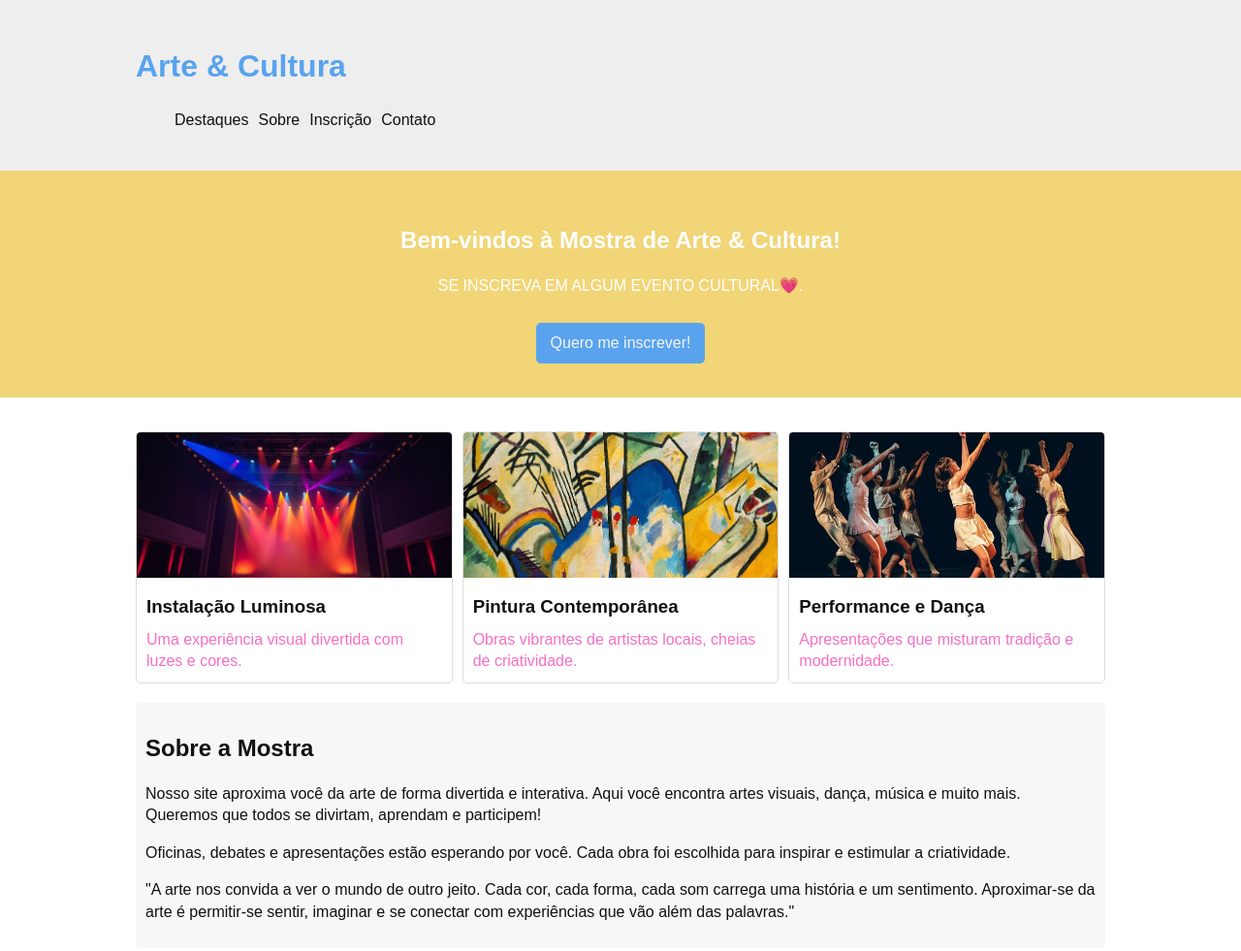
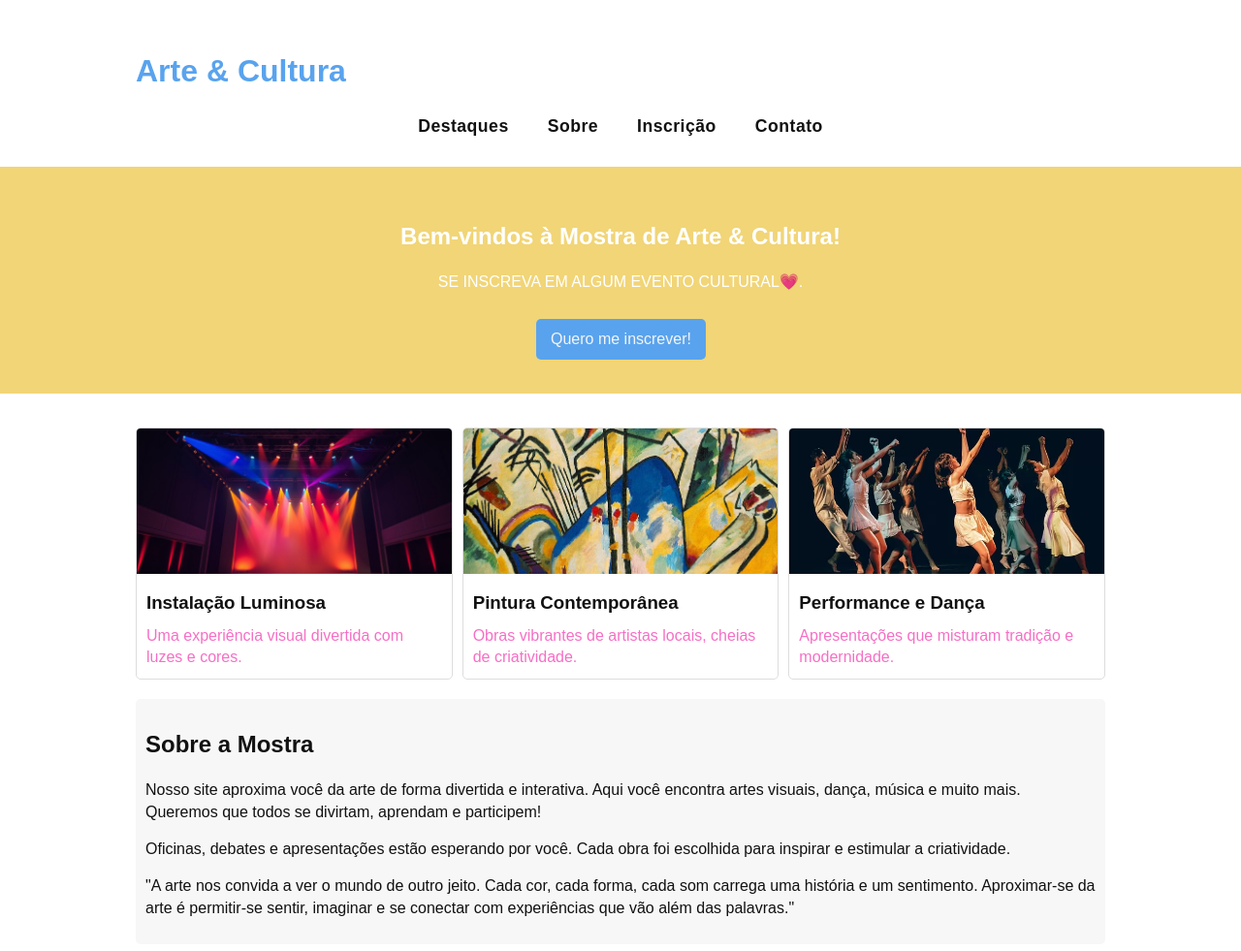
Before and after one commit to queirozmarina750-star/arte-e-cultura, a plain HTML site: page index.html in a window 1280 px wide. Shown: the top 981 px of the page at 97% size. Drawn offline with nearby package versions, Linux system fonts and the light colour scheme.

Commit message:
atualizações

```diff
--- a/assets/css/style.css
+++ b/assets/css/style.css
@@ -1,3 +1,9 @@
+:root {
+  --cor-principal: #59a3ee;
+  --padding-padrao: 10px 20px;
+  --borda-arredondada: 10px;
+}
+
 /* Reset e corpo */
 body {
   font-family: Arial, sans-serif;
@@ -16,7 +22,7 @@ body {
 
 /* Header e navegação */
 header {
-  background: #eee;
+  background: var(--cor-principal);
   padding: 10px 0;
   display: flex;
   justify-content: space-between;
@@ -25,7 +31,7 @@ header {
 
 header .logo {
   font-weight: bold;
-  color: #59a3ee; /* roxo */
+  color: var(--cor-principal); /* roxo */
 }
 
 header nav ul {
@@ -138,6 +144,55 @@ footer a {
   text-decoration: none;
   color: #59a3ee;
 }
+/* Deixa o fundo mais clean */
+header {
+  background: #fff;
+  border-bottom: 3px solid var(--cor-destaque);
+  padding: 15px 0;
+}
+
+/* Organiza o menu */
+header nav ul {
+  list-style: none;
+  display: flex;
+  justify-content: center;
+  gap: 40px;
+  margin: 0;
+  padding: 0;
+}
+
+/* Links do menu */
+header nav a {
+  position: relative;
+  text-decoration: none;
+  color: var(--cor-texto);
+  font-weight: bold;
+  font-size: 1.1rem;
+  letter-spacing: 0.5px;
+  transition: color 0.3s ease;
+}
+
+/* Linha animada embaixo */
+header nav a::after {
+  content: "";
+  position: absolute;
+  left: 0;
+  bottom: -6px;
+  width: 0%;
+  height: 3px;
+  background: var(--cor-principal);
+  transition: width 0.3s ease;
+  border-radius: 3px;
+}
+
+header nav a:hover {
+  color: var(--cor-principal);
+}
+
+header nav a:hover::after {
+  width: 100%;
+}
+
 
 /* Responsivo */
 @media (max-width: 800px) {
--- a/index.html
+++ b/index.html
@@ -4,52 +4,57 @@
   <meta charset="UTF-8">
   <meta name="viewport" content="width=device-width, initial-scale=1.0">
   <title>Arte & Cultura - Site Simples</title>
+
+
   <link rel="stylesheet" href="assets/css/style.css">
+
+
+  <link rel="stylesheet" href="https://cdnjs.cloudflare.com/ajax/libs/animate.css/4.1.1/animate.min.css"/>
 </head>
 <body>
 
   <header>
     <div class="container">
-      <h1 class="logo">Arte & Cultura</h1>
+      <h1 class="logo animate__animated animate__fadeInLeft">Arte & Cultura</h1>
       <nav>
         <ul>
-          <li><a href="#destaques">Destaques</a></li>
-          <li><a href="#sobre">Sobre</a></li>
-          <li><a href="#inscricao">Inscrição</a></li>
-          <li><a href="#contato">Contato</a></li>
+          <li><a href="#destaques" class="animate__animated animate__fadeInDown">Destaques</a></li>
+          <li><a href="#sobre" class="animate__animated animate__fadeInDown animate__delay-1s">Sobre</a></li>
+          <li><a href="#inscricao" class="animate__animated animate__fadeInDown animate__delay-2s">Inscrição</a></li>
+          <li><a href="#contato" class="animate__animated animate__fadeInDown animate__delay-3s">Contato</a></li>
         </ul>
       </nav>
     </div>
   </header>
 
-  <section class="hero">
+  <section class="hero animate__animated animate__zoomIn">
     <div class="container">
       <h2>Bem-vindos à Mostra de Arte & Cultura!</h2>
       <p>SE INSCREVA EM ALGUM EVENTO CULTURAL💗.</p>
-    <a href="inscriçao.html">Quero me inscrever!</a>
+      <a href="inscriçao.html" class="animate__animated animate__pulse animate__infinite">Quero me inscrever!</a>
     </div>
   </section>
 
   <main class="container">
     <section id="destaques" class="cards">
-      <article class="card">
+      <article class="card animate__animated animate__fadeInUp">
         <img src="assets/img/image.png" alt="Instalação luminosa">
         <h3>Instalação Luminosa</h3>
         <p>Uma experiência visual divertida com luzes e cores.</p>
       </article>
-      <article class="card">
+      <article class="card animate__animated animate__fadeInUp animate__delay-1s">
         <img src="assets/img2/image.png" alt="Pintura contemporânea">
         <h3>Pintura Contemporânea</h3>
         <p>Obras vibrantes de artistas locais, cheias de criatividade.</p>
       </article>
-      <article class="card">
+      <article class="card animate__animated animate__fadeInUp animate__delay-2s">
         <img src="assets/img3/image.png" alt="Performance de dança">
         <h3>Performance e Dança</h3>
         <p>Apresentações que misturam tradição e modernidade.</p>
       </article>
     </section>
 
-    <section id="sobre">
+    <section id="sobre" class="animate__animated animate__fadeInLeft">
       <h2>Sobre a Mostra</h2>
       <p>Nosso site aproxima você da arte de forma divertida e interativa. Aqui você encontra artes visuais, dança, música e muito mais.
         Queremos que todos se divirtam, aprendam e participem!</p>
@@ -61,17 +66,17 @@
             imaginar e se conectar com experiências que vão além das palavras."</p>
     </section>
 
-    <aside>
+    <aside class="animate__animated animate__fadeInRight">
       <h2>Próximos eventos</h2>
       <ul>
-        <li><time datetime="2025-09-05">05/09</time> Exposições de arte comtemporânea da  Lygia Clark</li>
+        <li><time datetime="2025-09-05">05/09</time> Exposições de arte contemporânea da Lygia Clark</li>
         <li><time datetime="2025-09-12">12/09</time> Instalação luminosa</li>
         <li><time datetime="2025-09-19">19/09</time> Dança do ventre</li>
       </ul>
     </aside>
   </main>
 
-  <footer id="contato">
+  <footer id="contato" class="animate__animated animate__fadeInUp">
     <p>Contato: (11) 99999-9999 | contato@artecultura.com</p>
     <p>Siga-nos: <a href="#">Instagram</a> | <a href="#">YouTube</a> | <a href="#">Facebook</a></p>
     <p>2025 Arte & Cultura</p>
```
Also changed, not shown: inscriçao.html (+14 -6 lines). Lines whose indentation alone changed are shown as unchanged.
